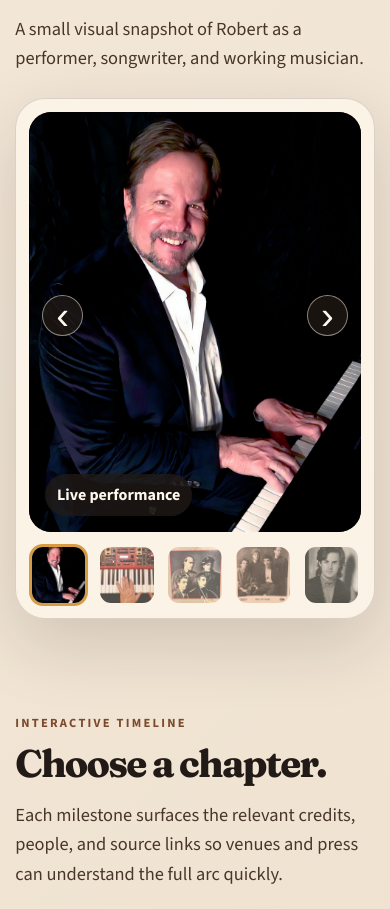
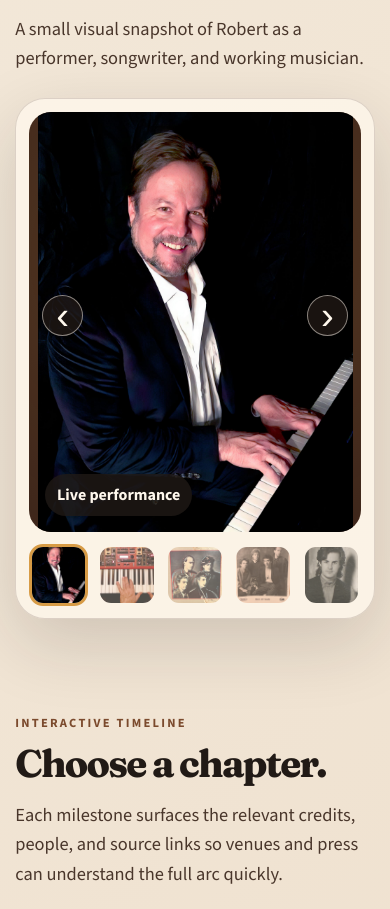
Before and after one commit to jallphin/parlee-site, a website: page site/about.html in a window 390 px wide. Shown: the part 2275-3184 px from the top of the page. Drawn offline with nearby package versions, Linux system fonts and the light colour scheme.

Commit message:
Fix about gallery image scaling

```diff
--- a/site/css/style.css
+++ b/site/css/style.css
@@ -200,8 +200,8 @@ textarea { min-height: 140px; resize: vertical; }
   .gallery-mosaic .photo-card.featured { grid-row: auto; }
 }
 .photo-carousel { position: relative; max-width: 820px; margin-top: 1.5rem; border-radius: var(--radius-lg); background: rgba(255,248,237,.72); border: 1px solid var(--line); box-shadow: var(--shadow); padding: clamp(.8rem, 2vw, 1.2rem); }
-.gallery-frame { position: relative; margin: 0; overflow: hidden; border-radius: 22px; background: var(--coffee); }
-.gallery-frame img { width: 100%; height: clamp(360px, 52vw, 620px); object-fit: cover; }
+.gallery-frame { position: relative; margin: 0; overflow: hidden; border-radius: 22px; background: radial-gradient(circle at 50% 35%, rgba(215,155,69,.18), transparent 22rem), var(--coffee); display: grid; place-items: center; min-height: clamp(360px, 52vw, 620px); }
+.gallery-frame img { width: 100%; max-height: clamp(360px, 52vw, 620px); object-fit: contain; }
 .gallery-frame figcaption { position: absolute; left: 1rem; bottom: 1rem; padding: .5rem .75rem; border-radius: 999px; background: rgba(33,26,22,.78); color: var(--cream); font-weight: 900; }
 .gallery-control { position: absolute; top: calc(50% - 2.8rem); z-index: 2; width: 3rem; height: 3rem; display: grid; place-items: center; border: 1px solid rgba(255,248,237,.5); border-radius: 50%; background: rgba(33,26,22,.76); color: var(--cream); font-size: 2.4rem; line-height: 1; cursor: pointer; }
 .gallery-control:hover { background: var(--amber); color: var(--coffee); }
@@ -213,7 +213,8 @@ textarea { min-height: 140px; resize: vertical; }
 .gallery-thumb img { width: 100%; height: 76px; object-fit: cover; }
 @media (max-width: 560px) {
   .photo-carousel { max-width: none; }
-  .gallery-frame img { height: 420px; }
+  .gallery-frame { min-height: 420px; }
+  .gallery-frame img { max-height: 420px; }
   .gallery-control { top: calc(50% - 4rem); width: 2.6rem; height: 2.6rem; }
   .gallery-thumbs { grid-template-columns: repeat(5, minmax(48px, 1fr)); }
   .gallery-thumb img { height: 56px; }
```
